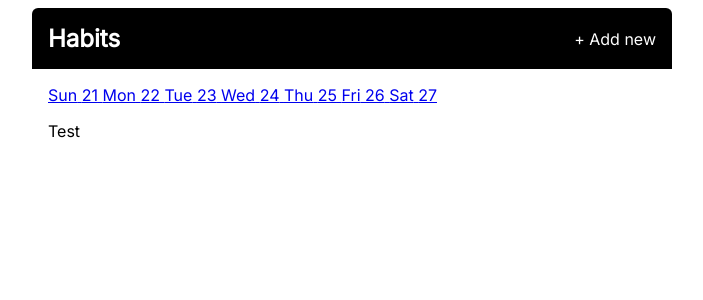
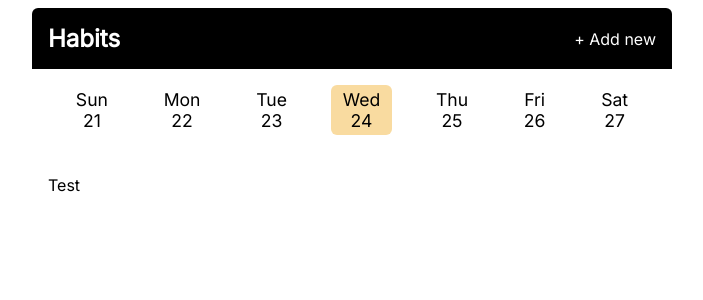
Before and after one commit to arthurmateu/uwdbfp-projects, a Flask app: page /?date=2024-04-24 in a window 1280 px wide. Shown: the top 300 px of the page, without its empty margins (288-991 px from the left). Run offline with Flask 3, Linux system fonts and the light colour scheme.

Commit message:
Styling the date navigation

```diff
--- a/habit-tracker/app.py
+++ b/habit-tracker/app.py
@@ -33,5 +33,6 @@ def add_habit():
     return render_template(
         "add_habit.html",
         title="Habit Tracker - Add Habit",
-        selected_date=datetime.date.today() # TODO: Find better implementation (add habit in the future/past)
+        # TODO: Find better implementation (add habit in the future/past)
+        selected_date=datetime.date.today()
     )
--- a/habit-tracker/static/css/main.css
+++ b/habit-tracker/static/css/main.css
@@ -66,3 +66,54 @@ body {
     padding: 0.5rem 2.5rem;
     align-self: flex-end;
 }
+
+.dates {
+    display: flex;
+    justify-content: space-around;
+    color: black;
+    font-size: 1.1rem;
+    margin-bottom: 2.5rem;
+}
+
+.dates__link {
+    color: inherit;
+    text-decoration: none;
+    outline: none;
+    padding: 0.25rem 0.75rem;
+    border-radius: 6px;
+}
+
+.dates__link:not(.dates__link--current):hover {
+    background: #e5e5e5;
+}
+
+.dates__link--current {
+    background: #f9dba0;
+}
+
+.date {
+    display: flex;
+    flex-direction: column;
+    align-items: center;
+}
+
+.dates__link:first-of-type,
+.dates__link:nth-of-type(2),
+.dates__link:last-of-type,
+.dates__link:nth-last-of-type(2) {
+    display: none;
+}
+
+@media screen and (min-width: 25rem) {
+    .dates__link:nth-of-type(2),
+    .dates__link:nth-last-of-type(2) {
+        display: block;
+    }
+}
+
+@media screen and (min-width: 35rem) {
+    .dates__link:first-of-type,
+    .dates__link:last-of-type {
+        display: block;
+    }
+}
--- a/habit-tracker/templates/layout.html
+++ b/habit-tracker/templates/layout.html
@@ -20,9 +20,9 @@
         </header>
 
         <main class="main">
-            <section>
+            <section class="dates">
                 {% for date in date_range(selected_date) %}
-            <a class="dates__link {{ 'dates__link--current' if loop.index0 == 3 else '' }}" href="{{ url_for('index', date=date) }}">
+                    <a class="dates__link {{ 'dates__link--current' if loop.index0 == 3 else '' }}" href="{{ url_for('index', date=date) }}">
                     <time class="date" datetime="{{ date }}">
                         <span>{{ date.strftime("%a") }}</span>
                         <span>{{ date.strftime("%d") }}</span>
```
